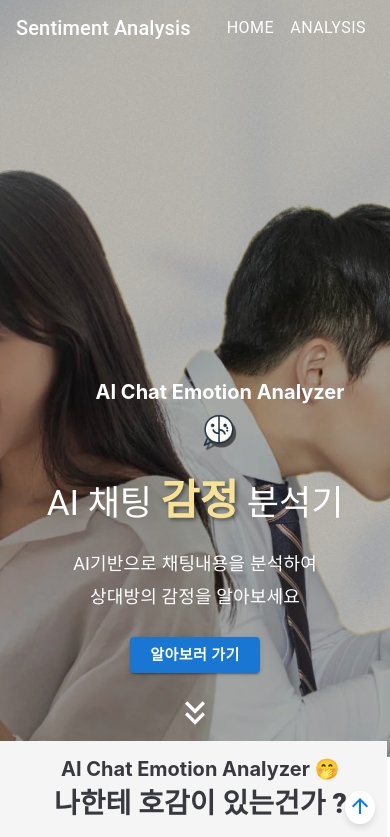
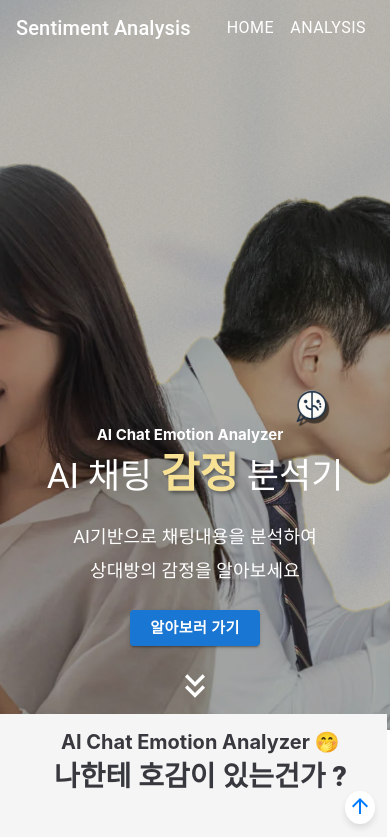
Before and after one commit to Team-A-I/A-I, a React (Create React App) app in the folder react-tutorial/: page / in a window 390 px wide. Shown: the top 837 px of the page. Built offline with nearby package versions, Linux system fonts and the light colour scheme.

Commit message:
[Feature] 모바일 반응형

```diff
--- a/react-tutorial/src/css/Home.css
+++ b/react-tutorial/src/css/Home.css
@@ -150,7 +150,94 @@
   margin-left: 180px;
   width: 50%;
 }
+/* 390px 이하의 화면에 대한 반응형 */
+@media (max-width: 390px) {
 
+  .home-container {
+    height: auto;
+    width: 100%;
+    margin-left: 0;
+    padding-left: 0 !important;
+    padding-right: 0 !important;
+  }
+
+  .home-section {
+    height: 100vh; /* 높이를 100%로 유지 */
+    padding: 10px; /* 패딩 추가 */
+    background-size: cover; /* 배경 이미지가 화면을 덮도록 설정 */
+    width: 100vw; /* 전체 너비 */
+    margin-left: 0; /* 마진 제거 */
+    background-image: url('../images/mobile.png');
+  }
+
+  .home-content {
+    flex-direction: column;
+    text-align: center;
+    width: 100%; /* 콘텐츠 너비를 100%로 유지 */
+    height: 100%; /* 콘텐츠 높이를 100%로 유지 */
+  }
+
+  .message-left, .message-right {
+    display: none; /* 작은 화면에서 메시지 숨기기 */
+  }
+
+  .button {
+    margin-top: 20px !important;
+    padding: 5px 20px !important;
+    font-size: 15px !important;
+    font-weight: bold !important;
+  }
+
+  .home-text {
+    padding-left: 10px; /* 더 작은 화면에서 패딩 감소 */
+    text-align: center; /* 텍스트 중앙 정렬 */
+  }
+
+  .home-text-header {
+    font-size: 18px; /* 더 작은 화면에서 폰트 크기 감소 */
+  }
+
+  .home-text-header1 {
+    font-size: 15px !important; /* 더 작은 화면에서 폰트 크기 감소 */
+  }
+
+  .home-text h1 {
+    font-size: 24px; /* 더 작은 화면에서 폰트 크기 감소 */
+  }
+
+  .home-text p {
+    font-size: 14px; /* 더 작은 화면에서 폰트 크기 감소 */
+  }
+
+  .first-text h1{
+    font-size: 24px; /* 더 작은 화면에서 폰트 크기 감소 */
+  }
+
+  .first-text p{
+    font-size: 14px; /* 더 작은 화면에서 폰트 크기 감소 */
+  }
+
+  /* 최상단으로 올라가는 버튼 */
+  .scroll-to-top-btn {
+    position: fixed;
+    bottom: 20px;
+    right: 15px;
+    background-color: #ffffff;
+    color: #007bff;
+    border: none;
+    border-radius: 50%;
+    padding: 3px;
+    cursor: pointer;
+    z-index: 5;
+    box-shadow: 0px 4px 6px rgba(0, 0, 0, 0.1);
+  }
+
+  /* 최상단으로 올라가는 버튼 (커서올릴때 효과) */
+  .scroll-to-top-btn:hover {
+    background-color: #0056b3;
+    color:#ffffff;
+  }
+}
 
 /* 600px 이하의 화면에 대한 반응형 */
 @media (max-width: 600px) {
```
